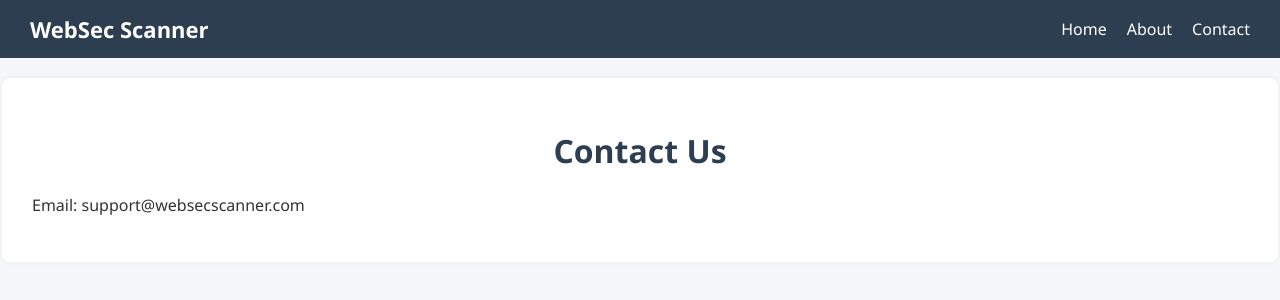
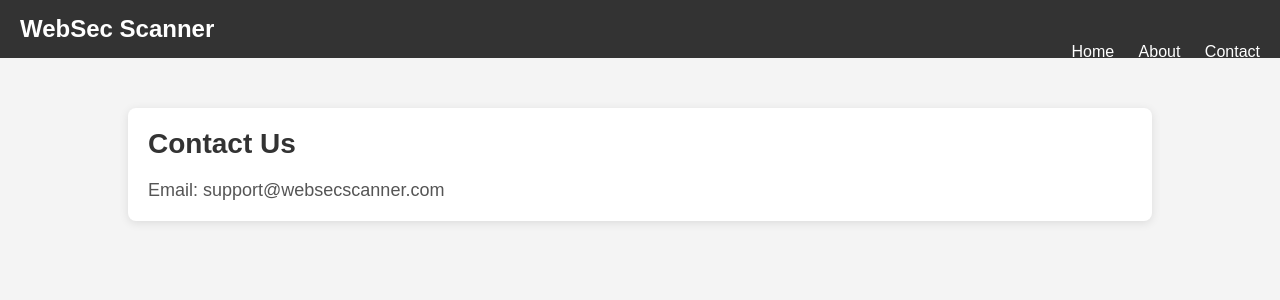
Before and after one commit to khare404/WebSec, a Flask app: page /contact in a window 1280 px wide. Shown: the top 300 px of the page. Run offline with Flask 3, Linux system fonts and the light colour scheme.

Commit message:
Updated files

```diff
--- /dev/null
+++ b/static/contact.css
@@ -0,0 +1,71 @@
+/* General Reset */
+* {
+    margin: 0;
+    padding: 0;
+    box-sizing: border-box;
+}
+
+/* Body */
+body {
+    font-family: Arial, sans-serif;
+    background-color: #f4f4f4;
+    color: #333;
+}
+
+/* Navigation */
+nav {
+    background-color: #333;
+    padding: 15px 0;
+    color: white;
+}
+
+nav .logo {
+    font-size: 24px;
+    font-weight: bold;
+    margin-left: 20px;
+}
+
+nav ul {
+    list-style-type: none;
+    float: right;
+    margin-right: 20px;
+}
+
+nav ul li {
+    display: inline;
+    margin-left: 20px;
+}
+
+nav ul li a {
+    text-decoration: none;
+    color: white;
+    font-size: 16px;
+}
+
+nav ul li a:hover {
+    text-decoration: underline;
+}
+
+/* Container */
+.container {
+    width: 80%;
+    max-width: 1200px;
+    margin: 50px auto;
+    padding: 20px;
+    background-color: white;
+    border-radius: 8px;
+    box-shadow: 0 2px 10px rgba(0, 0, 0, 0.1);
+}
+
+/* Header */
+.container h1 {
+    font-size: 28px;
+    margin-bottom: 20px;
+    color: #333;
+}
+
+/* Paragraph */
+.container p {
+    font-size: 18px;
+    color: #555;
+}
--- a/templates/contact.html
+++ b/templates/contact.html
@@ -4,7 +4,8 @@
     <meta charset="UTF-8">
     <meta name="viewport" content="width=device-width, initial-scale=1.0">
     <title>Contact - WebSec Scanner</title>
-    <link rel="stylesheet" href="{{ url_for('static', filename='style.css') }}">
+    <link rel="stylesheet" href="{{ url_for('static', filename='contact.css') }}">
+
 </head>
 <body>
     <nav>
```
